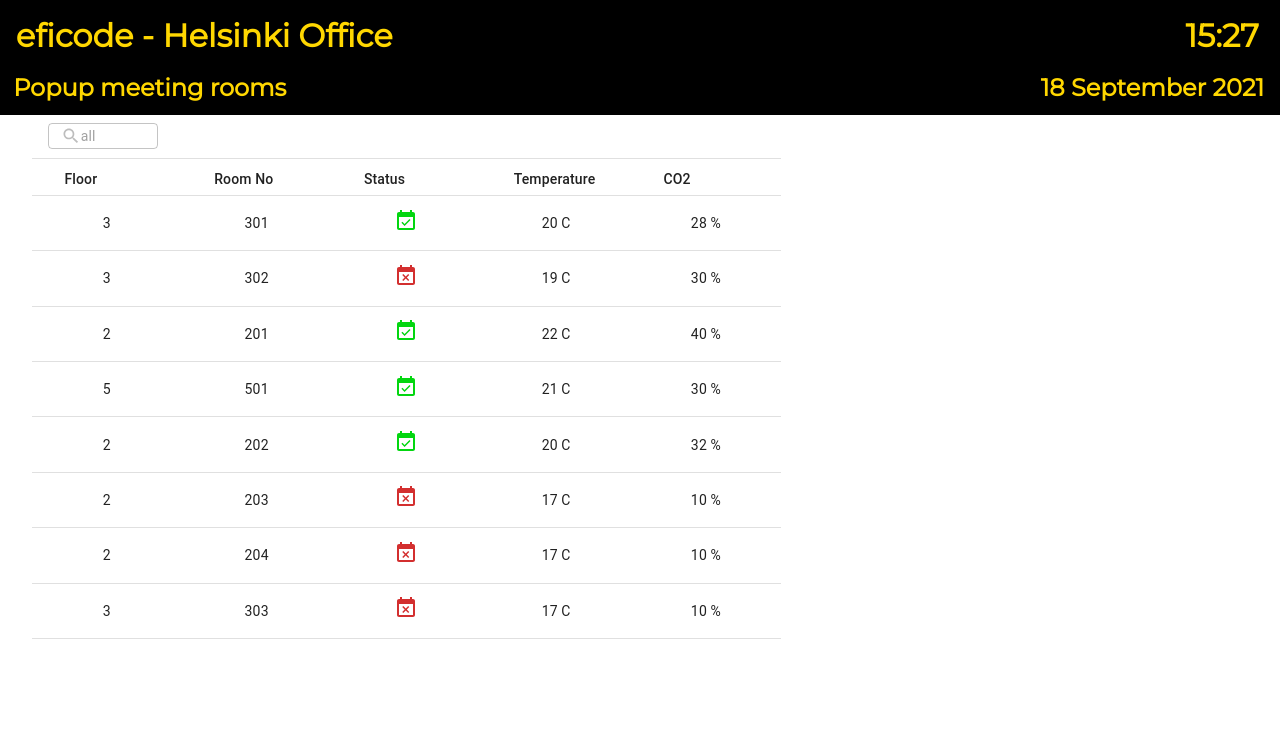
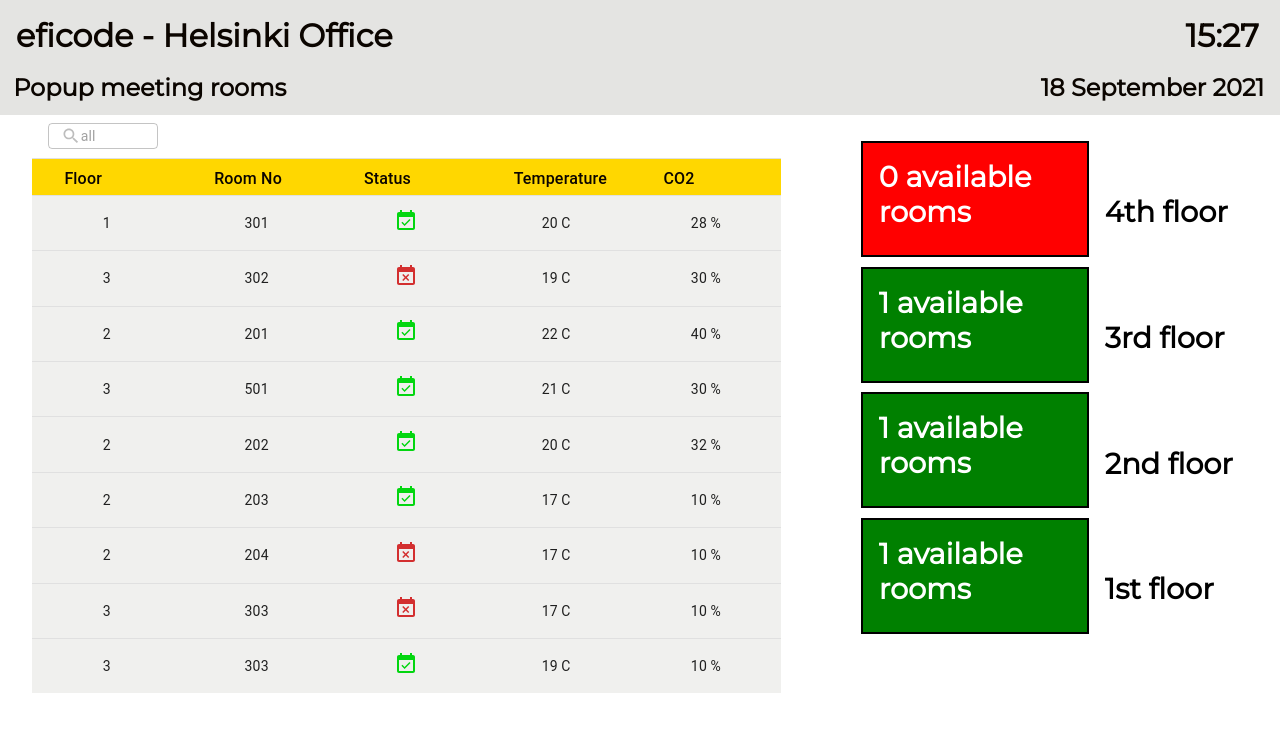
Before and after one commit to Popup-Meeting-Rooms-Project/Frontend, a React (Create React App) app: page / in a window 1280 px wide. Shown: the top 732 px of the page. Built offline with nearby package versions, Linux system fonts and the light colour scheme.

Commit message:
Updated layout and floormap in progress

```diff
--- a/package.json
+++ b/package.json
@@ -13,6 +13,7 @@
     "axios": "^0.21.4",
     "react": "^17.0.2",
     "react-dom": "^17.0.2",
+    "react-live-clock": "^5.2.0",
     "react-scripts": "4.0.3",
     "react-table": "^7.7.0",
     "web-vitals": "^1.1.2"
--- a/src/components/Header.js
+++ b/src/components/Header.js
@@ -1,4 +1,4 @@
-import React from 'react'
+import { useEffect, useState } from 'react'
 
 import '../css/App.css'
 
@@ -53,9 +53,15 @@
 
 
 export default function Header() {
-    const current = new Date();
+    const [current, setCurrent] = useState(new Date())
     const date = formatDate(current);
     const time = formatTime(current);
+
+    useEffect(() => {}, [])
+
+    useEffect(() => {
+        setInterval(() => setCurrent(new Date()), 30000);
+      }, []);
 
 
     return (
--- a/src/components/Main.js
+++ b/src/components/Main.js
@@ -1,10 +1,25 @@
+import { useState, useEffect } from 'react'
+
 import RoomList from './RoomList'
+import Map from './Map'
+
 import '../css/App.css'
+import sampleData from './placeholderdata.json'
 
 export default function Main() {
+    // Data handling (to be moved into own component?)
+
+    // Rooms data will be stored in a state
+    const [rooms, setRooms] = useState([])
+
+    useEffect(() => {
+        setRooms(sampleData)
+    }, [])
+
     return (
         <div id="main">
-            <RoomList />
+            <RoomList rooms={rooms} />
+            <Map Data={rooms} />
         </div>
     )
 }
--- /dev/null
+++ b/src/components/Map.js
@@ -0,0 +1,101 @@
+import { useEffect, useState } from 'react';
+
+
+
+export default function Map({Data}) {
+
+    const [floor1amount, setFloor1amount] = useState(0);
+    const [floor2amount, setFloor2amount] = useState(0);
+    const [floor3amount, setFloor3amount] = useState(0);
+    const [floor4amount, setFloor4amount] = useState(0);
+
+    useEffect(() => {
+
+        Data.forEach(post =>
+            updateRooms(post.floor, post.status)
+        )
+
+    }, [Data])
+    var i = 0;
+    const updateRooms = (floor, status) => {
+        i++
+        console.log("Times run: " + i)
+
+        console.log("floor: " + floor + " status: " + status)
+
+        if (floor === 1) {
+
+            console.log("floor amount 1: " + floor)
+            if (status === true) {
+                setFloor1amount(floor1amount + 1);
+
+
+            }
+        }
+        if (floor === 2) {
+
+            if (status === true) {
+                setFloor2amount(floor2amount + 1);
+
+             }
+        }
+        if (floor === 3) {
+            if (status === true) {
+                setFloor3amount(floor3amount + 1);
+
+             }
+        }
+        if (floor === 4) {
+            if (status === true) {
+                setFloor4amount(floor4amount + 1);
+
+             }
+        }
+    }
+
+
+
+
+    const changeColor1 = (amount) => {
+        console.log("testdata 1 :" + amount)
+        if (amount === 0) {
+           return <p id="floor1boxRed">{amount} available rooms</p>
+        } else {
+            return <p id="floor1boxGreen">{amount} available rooms</p>
+        }
+    }
+
+    const changeColor2 = (amount) => {
+        if (amount === 0) {
+            return <p id="floor2boxRed">{amount} available rooms</p>
+         } else {
+             return <p id="floor2boxGreen">{amount} available rooms</p>
+         }
+    }
+
+    const changeColor3 = (amount) => {
+        if (amount === 0) {
+            return <p id="floor3boxRed">{amount} available rooms</p>
+         } else {
+             return <p id="floor3boxGreen">{amount} available rooms</p>
+         }
+    }
+
+    const changeColor4 = (amount) => {
+        if (amount === 0) {
+            return <p id="floor4boxRed">{amount} available rooms</p>
+         } else {
+             return <p id="floor4boxGreen">{amount} available rooms</p>
+         }
+    }
+
+    return (
+        <div id="map">
+            <div className="floorLabel">{changeColor4(floor4amount)}4th floor</div>
+            <div className="floorLabel">{changeColor3(floor3amount)}3rd floor</div>
+            <div className="floorLabel">{changeColor2(floor2amount)}2nd floor</div>
+            <div className="floorLabel">{changeColor1(floor1amount)}1st floor</div>
+        </div>
+    )
+
+}
--- a/src/components/RoomList.js
+++ b/src/components/RoomList.js
@@ -1,34 +1,31 @@
-import { useState, useMemo, useEffect } from 'react'
+import { useMemo } from 'react'
 
 import EventAvailableIcon from '@mui/icons-material/EventAvailable'
 import EventBusyIcon from '@mui/icons-material/EventBusy'
+import Tooltip from '@mui/material/Tooltip'
 
 import Table from './Table'
-import sampleData from './placeholderdata.json'
 
 
-function RoomList() {
+// This is an implementation of the table from Table.js with our data.
+function RoomList({rooms}) {
 
-  // This is an implementation of the table from Table.js with our data.
-  // Data logic can be moved later on to own component (for use with the map).
-
-  // Rooms data will be stored in a state
-  const [rooms, setRooms] = useState([])
-
-  // useEffect hook for populating data at first render. Later on can be used with the Axios call.
-  useEffect(() => setRooms(sampleData), [])
-
-
-  // Setting table data
-  const data = useMemo(() => rooms, [rooms]);
+  // Memoizing data to be passed
+  const data = useMemo(() => rooms, [rooms])
 
   // Setting status icons (uses Material icons, can be changed to another icon library!)
   const setStatus = (row) => {
     if (row.value === false) {
-      return <EventBusyIcon color='error' />
-    } else {
-      return <EventAvailableIcon style={{color: '#03D610'}} />
-    }
+      return (
+              <Tooltip title="Occupied">
+                 <EventBusyIcon color='error' />
+              </Tooltip>
+      )} else {
+      return (
+              <Tooltip title="Available">
+                <EventAvailableIcon style={{color: '#03D610'}} />
+              </Tooltip>
+      )}
   }
 
   // Setting table columns
--- a/src/components/Table.js
+++ b/src/components/Table.js
@@ -1,13 +1,37 @@
 import { useMemo } from 'react'
+
 import { useTable, useSortBy, useFilters } from 'react-table'
 
-import { Table as MaterialTable, TextField, TableBody, TableCell, TableHead, TableRow, TableSortLabel } from '@mui/material'
+import { Table as MaterialTable, TableBody, TableHead, TableRow, TableCell, tableCellClasses,
+    TableSortLabel, TextField } from '@mui/material'
+import { styled } from '@mui/system'
 import SearchIcon from '@mui/icons-material/Search'
-
-//import css from '../css/App.css'
 
 // This is a simple table component
 
+// Style for header tablecell
+const StyledTableCell = styled(TableCell)( {
+    [`&.${tableCellClasses.head}`]: {
+      backgroundColor: '#FFD700',
+      color: '#0B0500',
+      fontSize: 16,
+      //padding: '0.5rem 0.4rem  0.25rem',
+    },
+    [`&.${tableCellClasses.body}`]: {
+        textAlign: 'center',
+        padding: '0.2rem 0.25rem',
+    },
+});
+
+// Style for tablerows
+const StyledTableRow = styled(TableRow)( {
+      backgroundColor: '#f0f0ee',
+      borderColor:'#161616',
+    // hide last border
+    '&:last-child td, &:last-child th': {
+      border: 0,
+    },
+});
 
 // Creating a default prop getter
 const defaultPropGetter = () => ({});
@@ -57,7 +81,7 @@
                 {headerGroups.map(headerGroup => (
                     <TableRow {...headerGroup.getHeaderGroupProps()}>
                         {headerGroup.headers.map(column => (
-                            <TableCell {...column.getHeaderProps(column.getSortByToggleProps())} >
+                            <StyledTableCell {...column.getHeaderProps(column.getSortByToggleProps())} >
                                 {/* Used for sorting. */}
                                 {column.id !== 'selected' ? (
                                     <TableSortLabel
@@ -65,7 +89,7 @@
                                         direction={column.isSortedDesc ? 'desc' : 'asc'} />
                                 ) : null }
                                 {column.render('Header')}
-                            </TableCell>
+                            </StyledTableCell>
                         ))}
                     </TableRow>
                 ))}
@@ -77,17 +101,17 @@
                     {rows.map(row => {
                         prepareRow(row)
                         return (
-                            <TableRow {...row.getRowProps()} >
+                            <StyledTableRow {...row.getRowProps()} >
                                 {row.cells.map(cell => {
                                     return (
-                                        <TableCell {...cell.getCellProps([
+                                        <StyledTableCell {...cell.getCellProps([
                                             getCellProps(cell)
                                           ])} >
                                             {cell.render('Cell')}
-                                        </TableCell>
+                                        </StyledTableCell>
                                     )}
                                 )}
-                            </TableRow>
+                            </StyledTableRow>
                         )}
                     )}
 
--- a/src/components/placeholderdata.json
+++ b/src/components/placeholderdata.json
@@ -2,7 +2,7 @@
     {
         "roomId": "a3",
         "room": 301,
-        "floor": 3,
+        "floor": 1,
         "temperature": 20,
         "co2": 28,
         "status": true
@@ -26,7 +26,7 @@
     {
         "roomId": "d32",
         "room": 501,
-        "floor": 5,
+        "floor": 3,
         "temperature": 21,
         "co2": 30,
         "status": true
@@ -45,7 +45,7 @@
         "floor": 2,
         "temperature": 17,
         "co2": 10,
-        "status": false
+        "status": true
     },
     {
         "roomId": "e3",
@@ -62,5 +62,13 @@
         "temperature": 17,
         "co2": 10,
         "status": false
+    },
+    {
+        "roomId": "e74",
+        "room": 303,
+        "floor": 3,
+        "temperature": 19,
+        "co2": 10,
+        "status": true
     }
 ]
--- a/src/css/App.css
+++ b/src/css/App.css
@@ -16,7 +16,7 @@
   --color-yellow:#FFD700;
   --color-black:#0B0500;
   --color-blue:#148ab3;
-  --color-grey:#BDBDBC;
+  --color-grey:#e4e4e2;
   --status-color: #ff8c00;
 }
 
@@ -37,8 +37,8 @@
   font-family: 'Montserrat', sans-serif;
   font-weight: lighter;
   position: relative;
-  background-color: black;
-  color: var(--color-yellow);
+  background-color: var(--color-grey);
+  color: var(--color-black);
   padding: 0.33em;
 }
 
@@ -89,10 +89,6 @@
 #label {
   display:inline;
   padding: 0 1rem;
-}
-
-#map {
-  padding-left: 5rem;
 }
 
 /* Table css */
@@ -187,3 +183,146 @@
   border-radius: 3rem;
   background-color: green;
 }
+
+/* Map CSS */
+
+#map {
+  position: relative;
+  padding: 2rem 0 0 5rem;
+}
+
+.floorMap {
+  border-color: black;
+  height: 1rem;
+}
+
+.floorLabel {
+  font-family: 'Montserrat', sans-serif;
+  font-weight: bold;
+  font-size: 1.8rem;
+  width: 100%;
+}
+
+.floorMap {
+  padding: 1rem;
+  margin-right: 1rem;
+  width: 12rem;
+  height: 5rem;
+  display: inline-block;
+  margin-bottom: 1rem;
+  margin-top: -0.4rem;
+  color: white;
+  border: 2px solid black;
+}
+
+#floor4boxGreen {
+  padding: 1rem;
+  margin-right: 1rem;
+  width: 12rem;
+  height: 5rem;
+  display: inline-block;
+  margin-bottom: 1rem;
+  margin-top: -0.4rem;
+  color: white;
+  border: 2px solid black;
+  background-color: green;
+}
+
+#floor4boxRed {
+  padding: 1rem;
+  margin-right: 1rem;
+  width: 12rem;
+  height: 5rem;
+  display: inline-block;
+  margin-bottom: 1rem;
+  margin-top: -0.4rem;
+  color: white;
+  border: 2px solid black;
+  background-color: red;
+}
+
+#floor3boxGreen {
+  padding: 1rem;
+  margin-right: 1rem;
+  width: 12rem;
+  height: 5rem;
+  display: inline-block;
+  margin-bottom: 1rem;
+  margin-top: -0.4rem;
+  color: white;
+  border: 2px solid black;
+  background-color: green;
+}
+
+#floor3boxRed {
+  padding: 1rem;
+  margin-right: 1rem;
+  width: 12rem;
+  height: 5rem;
+  display: inline-block;
+  margin-bottom: 1rem;
+  margin-top: -0.4rem;
+  color: white;
+  border: 2px solid black;
+  background-color: red;
+}
+
+#floor2boxGreen {
+  padding: 1rem;
+  margin-right: 1rem;
+  width: 12rem;
+  height: 5rem;
+  display: inline-block;
+  margin-bottom: 1rem;
+  margin-top: -0.4rem;
+  color: white;
+  border: 2px solid black;
+  background-color: green;
+}
+
+#floor2boxRed {
+  padding: 1rem;
+  margin-right: 1rem;
+  width: 12rem;
+  height: 5rem;
+  display: inline-block;
+  margin-bottom: 1rem;
+  margin-top: -0.4rem;
+  color: white;
+  border: 2px solid black;
+  background-color: red;
+}
+
+#floor1boxGreen {
+  padding: 1rem;
+  margin-right: 1rem;
+  width: 12rem;
+  height: 5rem;
+  display: inline-block;
+  margin-bottom: 1rem;
+  margin-top: -0.4rem;
+  color: white;
+  border: 2px solid black;
+  background-color: green;
+}
+
+#floor1boxRed {
+  padding: 1rem;
+  margin-right: 1rem;
+  width: 12rem;
+  height: 5rem;
+  display: inline-block;
+  margin-bottom: 1rem;
+  margin-top: -0.4rem;
+  color: white;
+  border: 2px solid black;
+  background-color: red;
+}
+
+.redfloor {
+  background-color: red;
+}
+
+.greenfloor {
+  background-color: green;
+}
```
Also changed, not shown: 1 other file (tests, documents, lock files or other folders).
